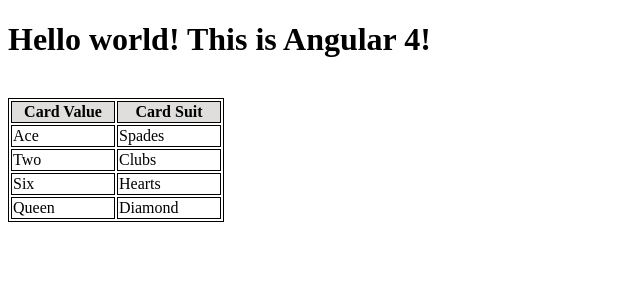
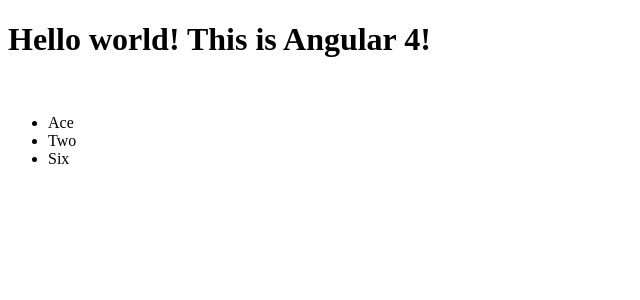
Before and after one commit to cupcakepanda89/COMP2909, an Angular app in the folder mar02/myapp/: page / in a window 1280 px wide. Shown: the top 300 px of the page, without its empty margins (0-640 px from the left). Built offline with nearby package versions, Linux system fonts and the light colour scheme.

Commit message:
using alert

```diff
--- a/mar02/myapp/src/app/app.component.ts
+++ b/mar02/myapp/src/app/app.component.ts
@@ -8,33 +8,34 @@
 @Component({
     selector: 'app-root',
     // Multi-line content allowed with back ticks.
-    template: `<h1>Hello world! {{title}}</h1> <br/>
-    <!-- Show cards in unordered list.
-    <ul><li *ngFor="let card of cards">{{card.cardVal}}</li></ul> -->
-
-    <table style="border: 1px black solid">
-        <tr>
-            <th width="100px" style="border: 1px black solid; background-color: #dfdedd">Card Value</th>
-            <th width="100px" style="border: 1px black solid; background-color: #dfdedd">Card Suit</th>
-        </tr>
-        <tr *ngFor="let card of cards">
-            <td width="100px" style="border: 1px black solid">{{card.cardVal}}</td>
-            <td width="100px" style="border: 1px black solid">{{card.suit}}</td>
-        </tr>
-    </table>
-    `
+    template: `<h1>Hello world!  {{title}} </h1><br/>
+              <!-- Show cards in unordered list. -->
+              <ul><li *ngFor="let card of cards" (click)="onSelect(card)">
+                  {{card.cardVal}}</li>
+             </ul>
+             <div *ngIf="selectedCard">
+                 <h2>{{selectedCard.cardVal}} **</h2>
+                 <input [(ngModel)]="selectedCard.cardVal" placeholder="name"/>
+              </div>
+			  `
 })
 
 export class AppComponent {
     public title = 'This is Angular 4!';
-    // Include card data in collection as public property.
+    // Include card data in class as public property.
     public cards = CARDS;
+
+    selectedCard: PlayingCard;
+
+    onSelect(card: PlayingCard) {
+        this.selectedCard = card;
+        alert(card.suit);
+    }
 }
 
 // Define card data.
-let CARDS: PlayingCard[] = [
-    { cardVal: "Ace", suit: "Spades" },
-    { cardVal: "Two", suit: "Clubs" },
-    { cardVal: "Six", suit: "Hearts" },
-    { cardVal: "Queen", suit: "Diamond" },
+var CARDS: PlayingCard[] = [
+    { cardVal:"Ace", suit:"Spades"},
+    { cardVal:"Two", suit:"Clubs" },
+    { cardVal:"Six", suit:"Hearts"},
 ];
```
